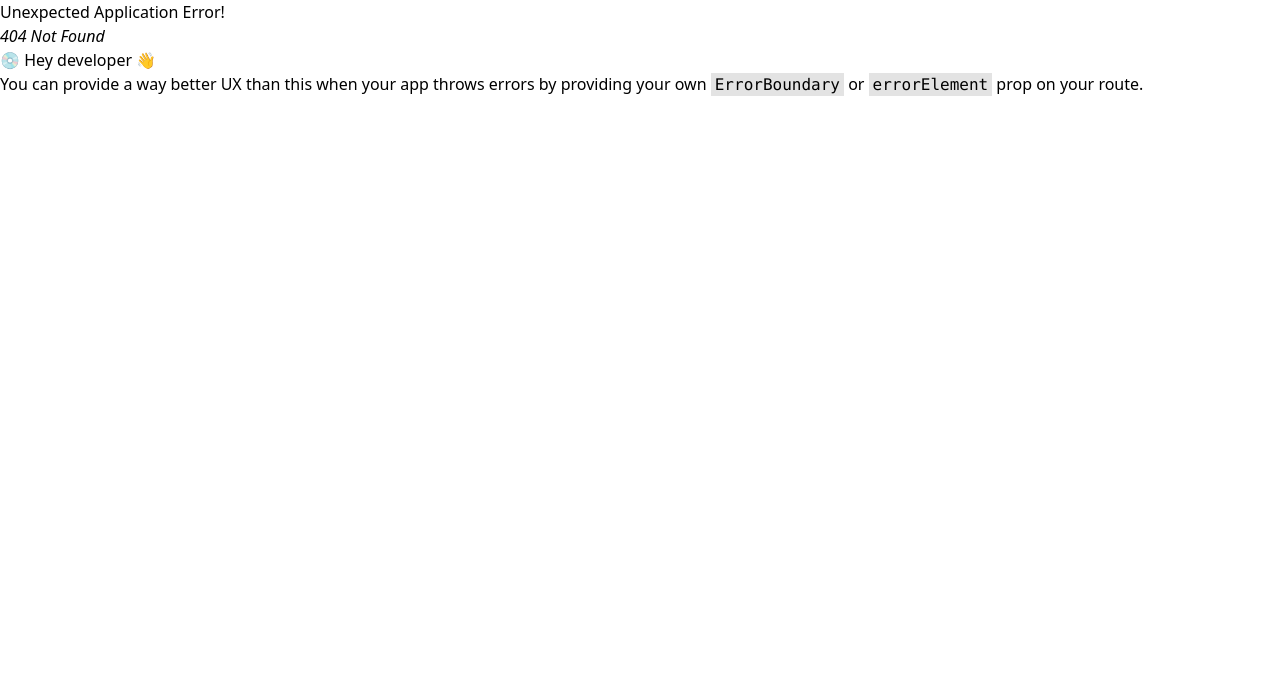
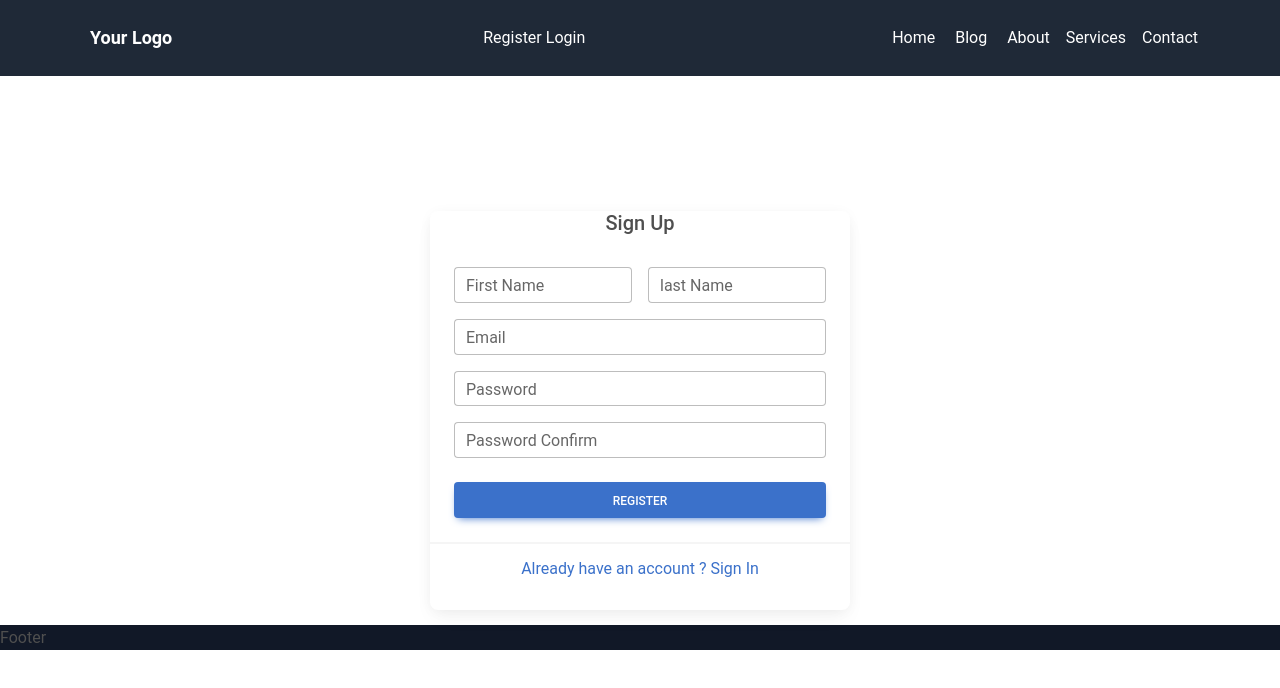
Before and after one commit to Omarabdullah99/blog-project-client, a React (Vite) app: page /register in a window 1280 px wide. Before the commit this address had no page. Shown: the top 688 px of the page. Built offline with nearby package versions, Linux system fonts and the light colour scheme.

Commit message:
mdb-react-ui-kit--redux---register

```diff
--- a/package.json
+++ b/package.json
@@ -10,11 +10,17 @@
     "preview": "vite preview"
   },
   "dependencies": {
+    "@reduxjs/toolkit": "^1.9.7",
+    "axios": "^1.6.2",
     "localforage": "^1.10.0",
     "match-sorter": "^6.3.1",
+    "mdb-react-ui-kit": "^7.0.0",
     "react": "^18.2.0",
     "react-dom": "^18.2.0",
+    "react-hook-form": "^7.48.2",
+    "react-redux": "^8.1.3",
     "react-router-dom": "^6.18.0",
+    "react-toastify": "^9.1.3",
     "sort-by": "^1.2.0"
   },
   "devDependencies": {
--- a/src/App.jsx
+++ b/src/App.jsx
@@ -1,10 +1,24 @@
-import { useState } from 'react'
+import { useEffect, useState } from 'react'
 import './App.css'
 import { Outlet } from 'react-router-dom'
 import Navigation from './component/Navbar'
 import Footer from './component/Footer'
+import { ToastContainer } from 'react-toastify';
+import 'react-toastify/dist/ReactToastify.css';
+import { useDispatch } from 'react-redux'
+import { setUser } from './reudx/features/AuthSlice'
 
 function App() {
+  const dispatch= useDispatch()
+
+  //!register/login korar por refresh korle oita chole jay. ai problem solve korar jonno
+  const user= JSON.parse(localStorage.getItem("blogprofile"))
+  useEffect(() => {
+    dispatch(setUser(user))
+
+  }, [])
+
+  console.log("app",user)
 
 
   return (
@@ -12,6 +26,7 @@ function App() {
     <Navigation />
     <Outlet />
     <Footer />
+    <ToastContainer />
     </>
   )
 }
--- a/src/component/BlogCard.jsx
+++ b/src/component/BlogCard.jsx
@@ -14,11 +14,11 @@ const BlogCard = ({ blogs,currentPage,selectedCategory,pageSize }) => {
     <div className="grid md:grid-cols-3 sm:grid-cols-2 grid-cols-1 gap-8">
       {blogCard &&
         blogCard.map((blog) => (
-          <Link key={blog?.id} className="p-5 shadow-lg rounded cursor-pointer">
+          <Link key={blog?.id} className="p-5 shadow-lg rounded cursor-pointer text-black">
             <div>
               <img src={blog?.image} alt="" className="w-full" />
             </div>
-            <h3 className="mt-4 mb-2 font-bold hover:text-blue-600 cursor-pointer"> {blog?.title} </h3>
+            <h3 className="mt-4 mb-2 font-bold text-sm cursor-pointer"> {blog?.title} </h3>
             <p className="mb-2 text-sm text-gray-500"><FaUser className="inline-flex items-center mr-2" /> {blog?.author}</p>
             <p className="text-sm text-gray-500">Published:{blog?.published_date} </p>
           </Link>
--- a/src/component/Navbar.jsx
+++ b/src/component/Navbar.jsx
@@ -1,6 +1,7 @@
 // Navigation.js
 // eslint-disable-next-line no-unused-vars
 import React, { useState } from "react";
+import { useSelector } from "react-redux";
 import { Link } from "react-router-dom";
 
 const Navigation = () => {
@@ -9,18 +10,22 @@ const Navigation = () => {
   const toggleMobileMenu = () => {
     setMobileMenuOpen(!isMobileMenuOpen);
   };
-  const user = {
-    results: {
-      id: 843784,
-      name: "omar",
-    },
-  };
+  // const user = {
+  //   results: {
+  //     id: 843784,
+  //     name: "omar",
+  //   },
+  // };
+  const users= JSON.parse(localStorage.getItem("blogprofile"))
+  console.log("localstorage",users)
+  const {user}= useSelector((state)=>({...state.authentication}))
+  console.log('redux',user)
   return (
     <header className="bg-gray-800 text-white p-4">
       <div className="container mx-auto flex justify-between items-center">
         {/* Left Side: Logo */}
         <div className="flex items-center">
-          <Link>
+          <Link className="text-white">
             <span className="text-sm lg:text-lg font-semibold px-2 ">
               Your Logo
             </span>
@@ -28,18 +33,18 @@ const Navigation = () => {
         </div>
 
         {/* Middle: Dashboard and Add Product (Visible on Mobile Too) */}
-        {user?.results ? (
+        {user?.result ? (
           <div className="flex-grow md:flex md:justify-center ">
-            <a className="px-1"> Login as{user?.results?.name}</a>
-            <Link to={"/something"}>Dashboard</Link>
-            <Link className="px-1">Add Blog</Link>
-            <Link>Logout</Link>
+            <a className=" text-white"> Loginas:{user?.result?.name}</a>
+            <Link className="text-white px-2" to={"/something"}>Dashboard</Link>
+            <Link className="px-1 text-white">Add Blog</Link>
+            <Link className="text-white">Logout</Link>
           </div>
         ) : (
           <div className="flex-grow md:flex md:justify-center ">
-            <Link to={"/register"}>Register</Link>
+            <Link className="text-white" to={"/register"}>Register</Link>
 
-            <Link className="px-1" to={"/login"}>
+            <Link  className="px-1 text-white" to={"/login"}>
               Login
             </Link>
           </div>
@@ -47,11 +52,11 @@ const Navigation = () => {
 
         {/* Right Side: Navigation Links */}
         <nav className="hidden md:flex space-x-4">
-        <Link to="/">Home</Link>
-        <Link to="/blog" className="px-1">Blog</Link>
-        <Link to="/about">About</Link>
-        <Link to="/services">Services</Link>
-        <Link to="/contact">Contact</Link>
+        <Link className="text-white" to="/">Home</Link>
+        <Link  to="/blog" className="px-1 text-white">Blog</Link>
+        <Link className="text-white" to="/about">About</Link>
+        <Link className="text-white" to="/services">Services</Link>
+        <Link className="text-white" to="/contact">Contact</Link>
           {/* Add more links as needed */}
         </nav>
 
@@ -84,35 +89,35 @@ const Navigation = () => {
         <nav className={`md:hidden ${isMobileMenuOpen ? "block" : "hidden"}`}>
           <Link
            to="/"
-            className="block py-2 px-4 hover:bg-gray-700"
+            className="block py-2 px-4 hover:bg-gray-700 text-white"
             onClick={toggleMobileMenu}
           >
             Home
           </Link>
           <Link
             to="/blog"
-            className="block py-2 px-4 hover:bg-gray-700"
+            className="block py-2 px-4 hover:bg-gray-700 text-white"
             onClick={toggleMobileMenu}
           >
             Blog
           </Link>
           <Link
           to="/about"
-          className="block py-2 px-4 hover:bg-gray-700"
+          className="block py-2 px-4 hover:bg-gray-700 text-white"
           onClick={toggleMobileMenu}
         >
           About
         </Link>
         <Link
         to="/services"
-        className="block py-2 px-4 hover:bg-gray-700"
+        className="block py-2 px-4 hover:bg-gray-700 text-white"
         onClick={toggleMobileMenu}
       >
         Services
       </Link>
       <Link
       to="/contact"
-      className="block py-2 px-4 hover:bg-gray-700"
+      className="block py-2 px-4 hover:bg-gray-700 text-white"
       onClick={toggleMobileMenu}
     >
       Contact
--- a/src/component/Sidebar.jsx
+++ b/src/component/Sidebar.jsx
@@ -1,7 +1,7 @@
 // eslint-disable-next-line no-unused-vars
 import React, { useEffect, useState } from 'react'
 import {Link} from 'react-router-dom'
-import {FaArrowRight} from 'react-icons/fa'
+
 
 const Sidebar = () => {
     const [popularBlog,setPopularBlog]=useState([])
@@ -21,8 +21,8 @@ const Sidebar = () => {
     {
         popularBlog.slice(0,5).map((popular)=>(
             <div key={popular.id}>
-            <h4> {popular.title} </h4>
-            <Link to={""} className='flex gap-1 items-center font-medium py-1 hover:text-orange-500'> <p className=''>Read More </p><FaArrowRight className=''/> </Link>
+            <h4 className='text-sm'> {popular.title} </h4>
+            <Link to={""} className='font-medium py-1 hover:text-orange-500'> <p className=''>Read More </p> </Link>
             </div>
         ))
     }
@@ -36,8 +36,8 @@ const Sidebar = () => {
     {
         popularBlog.slice(6,10).map((popular)=>(
             <div key={popular.id}>
-            <h4> {popular.title} </h4>
-            <Link to={""} className='flex gap-1 items-center font-medium py-1 hover:text-orange-500'> <p className=''>Read More </p><FaArrowRight className=''/> </Link>
+            <h4 className='text-sm'> {popular.title} </h4>
+            <Link to={""} className='font-medium py-1 hover:text-orange-500'> <p className=''>Read More </p> </Link>
             </div>
         ))
     }
--- a/src/pages/Home.jsx
+++ b/src/pages/Home.jsx
@@ -1,3 +1,4 @@
+// eslint-disable-next-line no-unused-vars
 import React from 'react'
 import Banner from '../component/Banner'
 import BlogePage from '../component/BlogePage'
@@ -5,7 +6,7 @@ import BlogePage from '../component/BlogePage'
 const Home = () => {
   return (
 
-    <div>
+    <div >
     <Banner />
     <BlogePage />
     </div>
--- /dev/null
+++ b/src/pages/Register.jsx
@@ -0,0 +1,157 @@
+// eslint-disable-next-line no-unused-vars
+import React, { useEffect, useState } from "react";
+import {
+  MDBCard,
+  MDBCardBody,
+  MDBInput,
+  MDBCardFooter,
+  MDBValidation,
+  MDBValidationItem,
+  MDBBtn,
+  MDBIcon,
+  MDBSpinner,
+} from "mdb-react-ui-kit";
+import { Link, useNavigate } from "react-router-dom";
+import {useDispatch, useSelector} from 'react-redux'
+import {toast} from 'react-toastify'
+import { register } from "../reudx/features/AuthSlice";
+
+
+
+const initialState = {
+  firstName:"",
+  lastName:"",
+  email: "",
+  password:"",
+  confimPassword:"",
+};
+
+const Register = () => {
+  const [formValue, setFormValue] = useState(initialState);
+  const { firstName, lastName,email, password,confimPassword } = formValue;
+  //!loding and error handle
+  const {loading,error}= useSelector((state)=>({...state.authentication}))
+  const dispatch=useDispatch()
+  const navigate= useNavigate()
+
+//   //!error handel
+  useEffect(()=>{
+    error && toast.error(error)
+  }, [error])
+
+  //!login er login redux-toolkit
+  const handleSubmit = (e) => {
+    e.preventDefault();
+    if(password !== confimPassword){
+      return toast.error("Password should match")
+    }
+    if(email && password && firstName && lastName && confimPassword){
+      dispatch(register({formValue,navigate,toast }))
+    console.log(formValue)
+    }
+
+  };
+  const onInputChnage = (e) => {
+    let { name, value } = e.target;
+    setFormValue({ ...formValue, [name]: value });
+  };
+
+  return (
+    <div
+      className="login"
+      style={{
+        margin: "auto",
+        padding: "15px",
+        maxWidth: "450px",
+        alignContent: "center",
+        marginTop: "120px",
+      }}
+    >
+      <MDBCard alignment="center">
+        <MDBIcon fas icon="user-circle" className="fa-2x" />
+        <h5>Sign Up</h5>
+
+        <MDBCardBody>
+          <MDBValidation onSubmit={handleSubmit}  className="row g-3">
+
+          <MDBValidationItem feedback='Please fillup first name field' invalid className="col-md-6">
+          <MDBInput
+            label="First Name"
+            type="text"
+            value={firstName}
+            name="firstName"
+            onChange={onInputChnage}
+            required
+
+          />
+        </MDBValidationItem>
+
+        <MDBValidationItem feedback='Please fillup last name field' invalid className="col-md-6">
+          <MDBInput
+            label="last Name"
+            type="text"
+            value={lastName}
+            name="lastName"
+            onChange={onInputChnage}
+            required
+
+          />
+        </MDBValidationItem>
+
+            <MDBValidationItem feedback='Please Choose a username' invalid className="col-md-12">
+              <MDBInput
+                label="Email"
+                type="email"
+                value={email}
+                name="email"
+                onChange={onInputChnage}
+                required
+
+              />
+            </MDBValidationItem>
+
+            <MDBValidationItem feedback='please provide password' invalid className="col-md-12">
+              <MDBInput
+                label="Password"
+                type="password"
+                value={password}
+                name="password"
+                onChange={onInputChnage}
+                required
+              />
+            </MDBValidationItem>
+
+            <MDBValidationItem feedback='please provide confirm password' invalid className="col-md-12">
+              <MDBInput
+                label="Password Confirm"
+                type="password"
+                value={confimPassword}
+                name="confimPassword"
+                onChange={onInputChnage}
+                required
+              />
+            </MDBValidationItem>
+
+            <div className="col-12">
+              <MDBBtn style={{ width: "100%" }} className="mt-2" type="submit" >
+     {loading && (
+                <MDBSpinner size="sm" role="status" tag="span" className="me-2" />
+              )}
+                Register
+              </MDBBtn>
+            </div>
+          </MDBValidation>
+        </MDBCardBody>
+
+        <MDBCardFooter>
+          <Link to="/login">
+            <p>Already have an account ? Sign In</p>
+          </Link>
+        </MDBCardFooter>
+
+      </MDBCard>
+    </div>
+  );
+};
+
+export default Register;
--- /dev/null
+++ b/src/reudx/api.js
@@ -0,0 +1,5 @@
+import axios from 'axios'
+
+const API= axios.create({baseURL:"http://localhost:5000"})
+
+export const signUp= (formValue) => API.post("/users/signup", formValue) //*like Register
--- /dev/null
+++ b/src/reudx/features/AuthSlice.js
@@ -0,0 +1,83 @@
+import {createSlice,createAsyncThunk} from "@reduxjs/toolkit"
+import * as api from '../api'
+
+// export const login= createAsyncThunk("auth/login", async({formValue,navigate,toast},{rejectWithValue})=>{
+//     try {
+//         const response= await api.signIn(formValue)
+//         toast.success("Login Successfully")
+//         navigate("/")
+//         console.log("loginresponse",response)
+//         return response.data
+//     } catch (error) {
+//         return rejectWithValue(error.response.data)
+//         console.log("loginerror",error)
+
+//     }
+// })
+
+export const register= createAsyncThunk("auth/register", async({formValue,navigate,toast}, {rejectWithValue})=>{
+    try {
+        const response= await api.signUp(formValue)
+        toast.success("Register Successfully")
+        navigate("/")
+        console.log("registerresponse",response)
+        return response.data
+
+    } catch (error) {
+        return rejectWithValue(error.response.data)
+
+    }
+})
+
+const authSlice= createSlice({
+    name:"authentication",
+    initialState:{
+        user:null,
+        error:"",
+        loading:false
+    },
+    reducers:{
+        //!register/login korar por refresh korle oita chole jay. ai problem solve korar jonno
+        setUser:(state,action)=>{
+          state.user=action.payload
+        },
+
+        //!logout action
+        setLogout: (state, action) => {
+          localStorage.clear()
+          state.user = null;
+        },
+      },
+    extraReducers:{
+        // [login.pending]:(state,action)=>{
+        //     state.loading =true
+        // },
+        // [login.fulfilled]:(state, action)=>{
+        //     state.loading =false;
+        //     localStorage.setItem("userprofile", JSON.stringify({...action.payload}))
+        //     state.user= action.payload
+        // },
+        // [login.rejected]:(state,action)=>{
+        //     state.loading =false;
+        //     console.log("loginaction",action.payload)
+        //     state.error= action.payload.message
+        // },
+        [register.pending]:(state,action)=>{
+            state.loading =true
+        },
+        [register.fulfilled]:(state, action)=>{
+            state.loading =false;
+            localStorage.setItem("blogprofile", JSON.stringify({...action.payload}))
+            state.user= action.payload
+            console.log("registeraction",action.payload)
+        },
+        [register.rejected]:(state,action)=>{
+            state.loading =false;
+            state.error= action.payload.message
+        }
+
+    }
+})
+
+export const {setUser,setLogout} = authSlice.actions
+export default authSlice.reducer
--- /dev/null
+++ b/src/reudx/store.js
@@ -0,0 +1,10 @@
+import {configureStore} from "@reduxjs/toolkit"
+import AuthReducer from './features/AuthSlice'
+
+
+export default configureStore({
+    reducer:{
+        authentication:AuthReducer,
+
+    }
+})
```
Also changed, not shown: src/main.jsx (+12 -1 lines), 1 other file (tests, documents, lock files or other folders).
